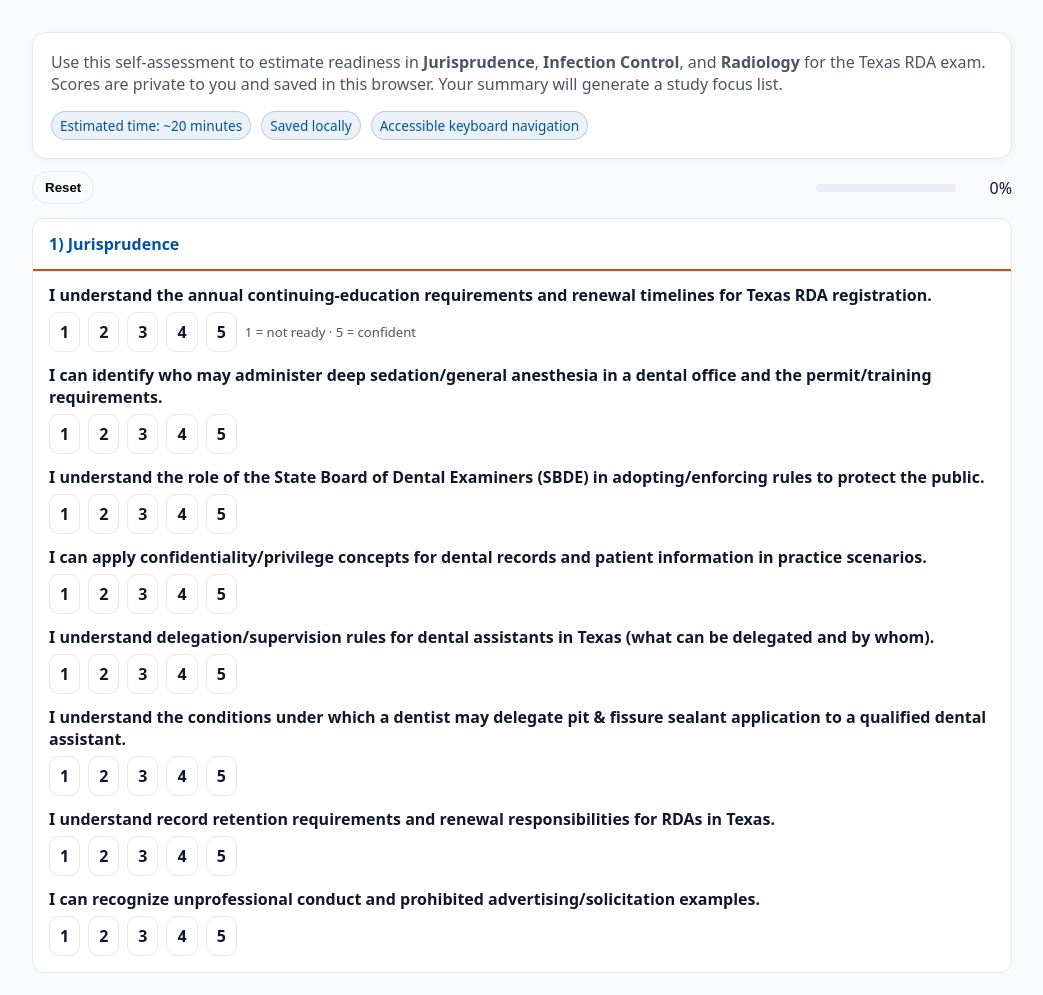
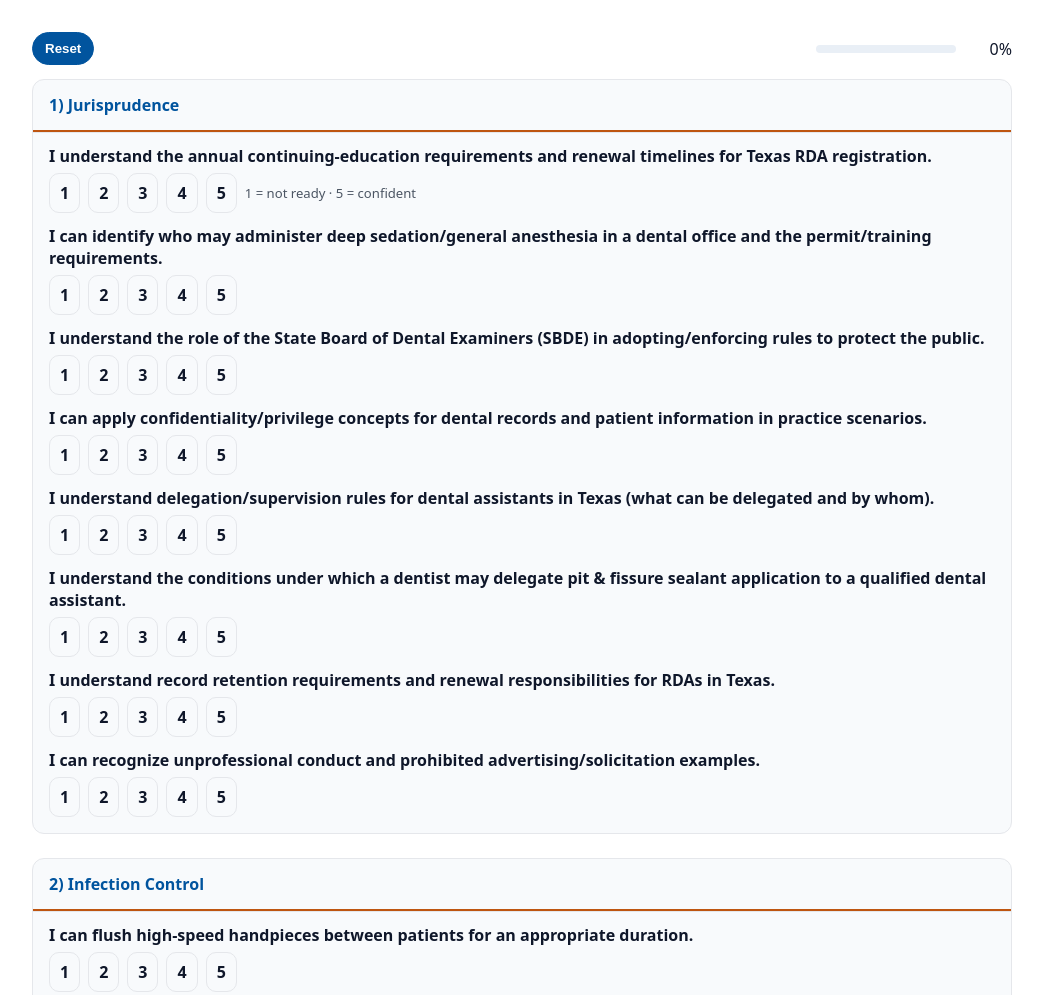
Before and after one commit to bradenriggins/dac300, a website: page dac_300_w_1_1-4.html in a window 1280 px wide. Shown: the top 995 px of the page, without its empty margins (118-1161 px from the left). Drawn offline with Linux system fonts and the light colour scheme.

Commit message:
Add files via upload

```diff
--- a/dac_300_w_1_1-4.html
+++ b/dac_300_w_1_1-4.html
@@ -23,7 +23,7 @@
       --border:#e5e7eb;
     }
 
-    html,body{margin:0;padding:0;background:var(--bg);color:var(--text);font-family:system-ui,-apple-system,Segoe UI,Roboto,Helvetica,Arial,"Apple Color Emoji","Segoe UI Emoji";}
+    html,body{margin:0;padding:0;background:var(--card);color:var(--text);font-family:system-ui,-apple-system,Segoe UI,Roboto,Helvetica,Arial,"Apple Color Emoji","Segoe UI Emoji";}
     .wrap{max-width:980px;margin:32px auto;padding:0 16px 48px;}
 
     h1{font-size:clamp(1.4rem,2.2vw,1.9rem);margin:0 0 6px 0;color:var(--text);letter-spacing:.2px}
@@ -34,14 +34,14 @@
     .rule{border:0;border-top:2px solid var(--blue-2);margin:0 0 12px 0;padding-left:72px}
     .rule.orange{border-top-color:var(--accent-1)}
 
-    .card{background:var(--card);border:1px solid var(--border);border-radius:14px;box-shadow:0 2px 10px rgba(0,0,0,.04);padding:18px 18px}
+    .card{background:#ffffff;border:1px solid var(--border);border-radius:14px;box-shadow:0 2px 10px rgba(0,0,0,.04);padding:18px 18px}
     .grid{display:grid;gap:14px;margin-top:14px}
 
     .meta{display:flex;flex-wrap:wrap;gap:10px;margin:8px 0 0}
     .badge{font-size:.85rem;background:rgba(1,84,158,.08);color:var(--blue-1);border:1px solid rgba(1,84,158,.22);padding:4px 8px;border-radius:999px}
 
     /* Details components (collapsible domains) */
-    details{border:1px solid var(--border);border-radius:12px;background:var(--card)}
+    details{border:1px solid var(--border);border-radius:12px;background:#f8fafc}
     details+details{margin-top:10px}
     summary{list-style:none;cursor:pointer;padding:14px 16px;display:flex;align-items:center;gap:10px}
     summary::-webkit-details-marker{display:none}
@@ -71,9 +71,9 @@
     /* Toolbar */
     .toolbar{position:sticky;top:0;background:rgba(248,250,252,.7);backdrop-filter:saturate(180%) blur(10px);border-bottom:1px solid var(--border);z-index:5}
     .toolbar-inner{max-width:980px;margin:0 auto;padding:8px 16px;display:flex;flex-wrap:wrap;gap:8px}
-    .btn{appearance:none;border:1px solid var(--border);background:#fff;border-radius:999px;padding:8px 12px;font-weight:600;cursor:pointer}
+    .btn{appearance:none;border:1px solid var(--blue-1);background:var(--blue-1);color:#fff;border-radius:999px;padding:8px 12px;font-weight:600;cursor:pointer}
     .btn.primary{background:var(--blue-1);border-color:var(--blue-1);color:#fff}
-    .btn.ghost{background:transparent}
+    .btn.ghost{background:var(--blue-1);border-color:var(--blue-1);color:#fff}
 
     .progress{display:flex;align-items:center;gap:10px;margin-left:auto}
     .bar{width:140px;height:8px;border-radius:999px;background:#e9eff6;overflow:hidden}
@@ -104,14 +104,6 @@
 
   <div class="wrap" role="main">
     <div id="sr-status" class="sr-only" role="status" aria-live="polite"></div>
-    <header class="card">
-      <p class="subtitle">Use this self‑assessment to estimate readiness in <strong>Jurisprudence</strong>, <strong>Infection Control</strong>, and <strong>Radiology</strong> for the Texas RDA exam. Scores are private to you and saved in this browser. Your summary will generate a study focus list.</p>
-      <div class="meta">
-        <span class="badge">Estimated time: ~20 minutes</span>
-        <span class="badge">Saved locally</span>
-        <span class="badge">Accessible keyboard navigation</span>
-      </div>
-    </header>
 
     <div style="display:flex; justify-content:flex-end; align-items:center; gap:10px; margin:12px 0;">
       <button class="btn ghost" id="resetBtn" type="button">Reset</button>
@@ -420,7 +412,7 @@
     </div>
 
     <!-- Summary / Results -->
-    <section class="card summary" id="summary" aria-live="polite" hidden>
+    <section class="card summary" id="summary" aria-live="polite" hidden style="background:#f8fafc">
       <h2>Summary</h2>
       <hr class="rule" />
       <div id="stats" class="grid"></div>
```
